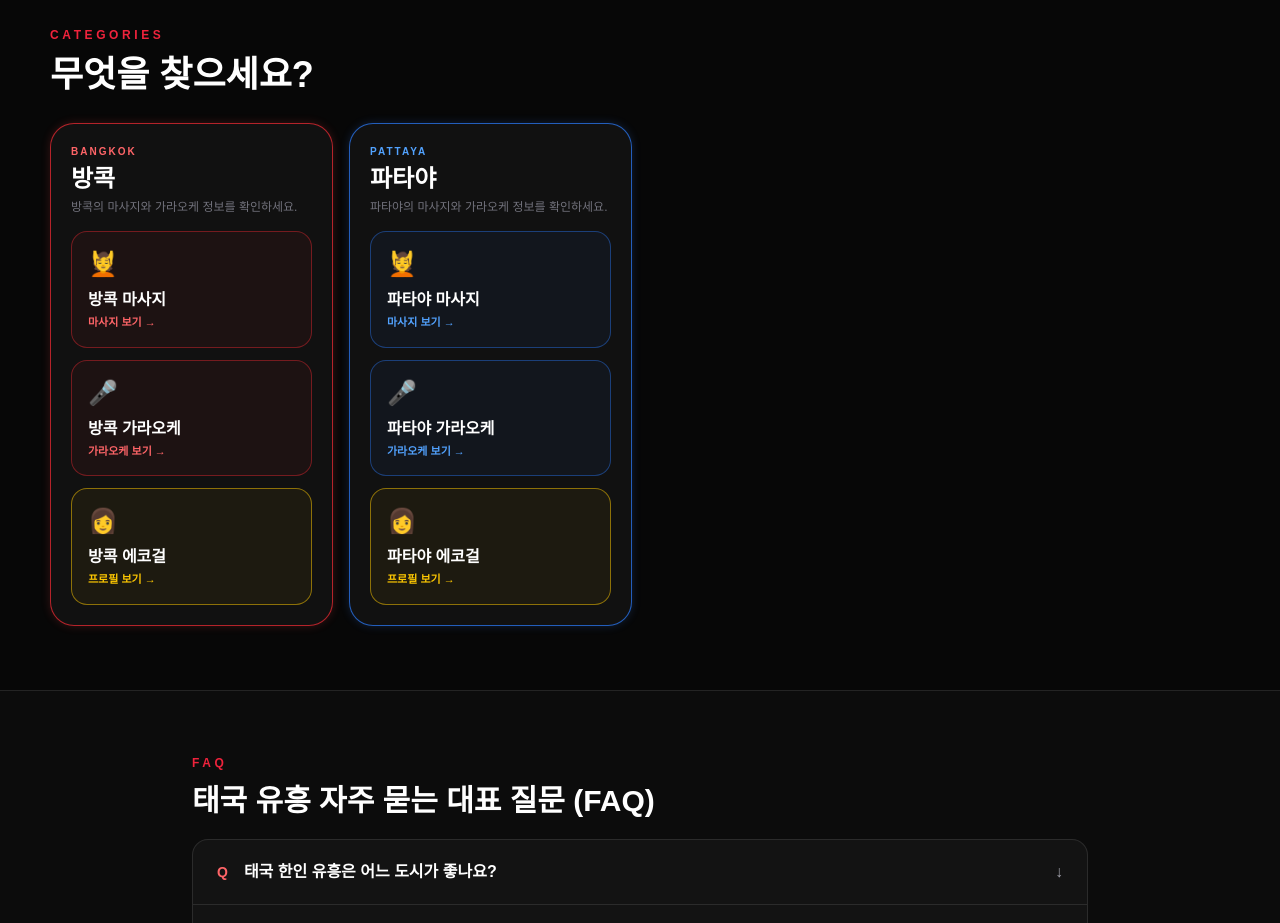
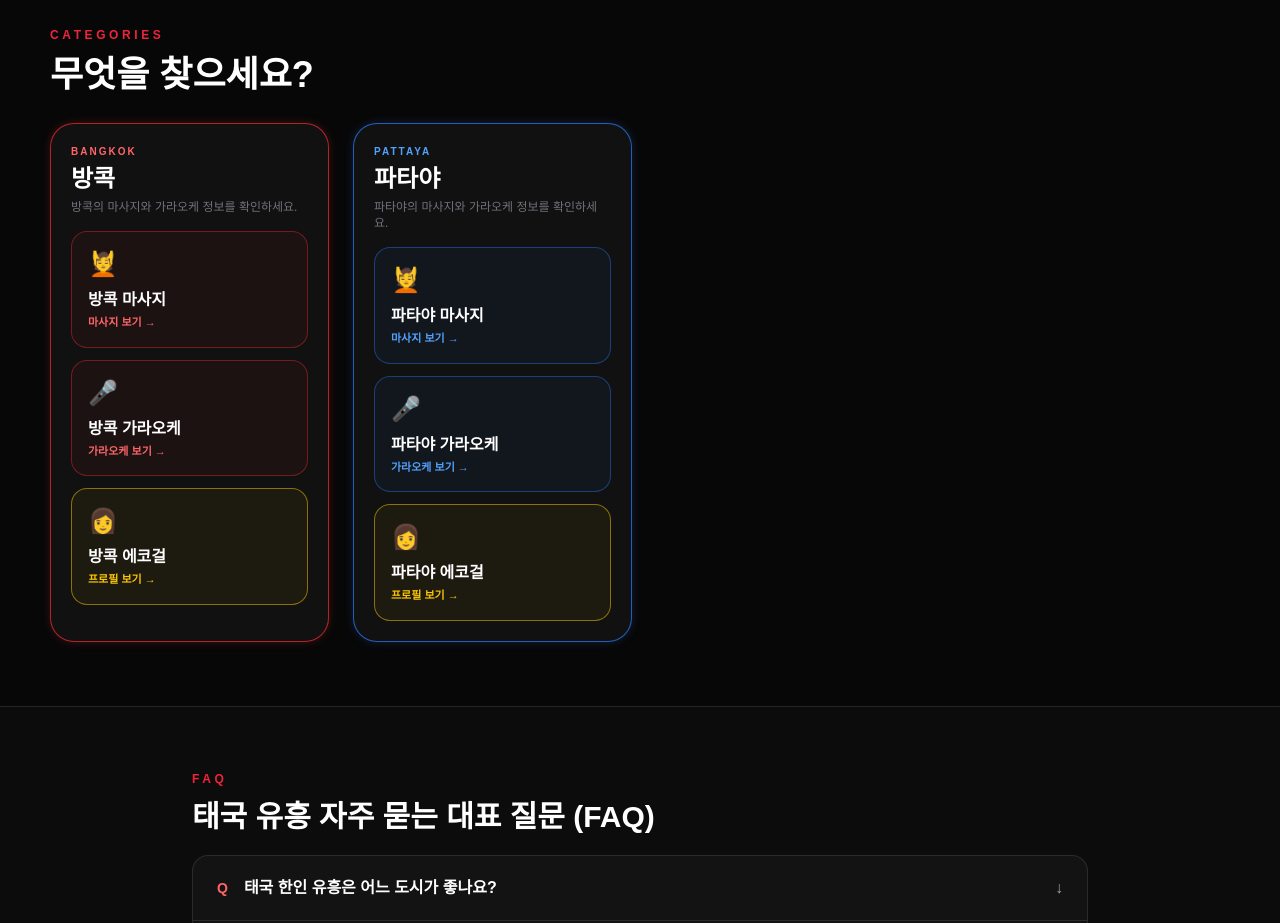
Before and after one commit to vietnam-nightlife/thailand-nightlife, a Next.js app: page / in a window 1280 px wide. Shown: the part 3300-4223 px from the top of the page. Built offline with nearby package versions, Linux system fonts and the light colour scheme.

Commit message:
Refactor grid layout for Bangkok and Pattaya sections

```diff
--- a/app/page.tsx
+++ b/app/page.tsx
@@ -258,7 +258,7 @@
     {/* =========================
     방콕 + 파타야
 ========================== */}
-<div className="grid grid-cols-2 gap-2 sm:gap-4">
+<div className="grid w-full grid-cols-2 gap-4 sm:gap-6">
 
   {/* =========================
       방콕
```
